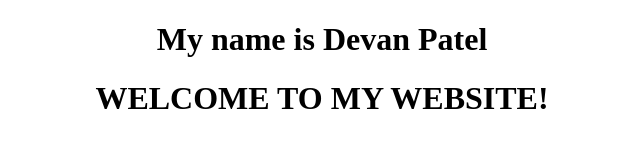
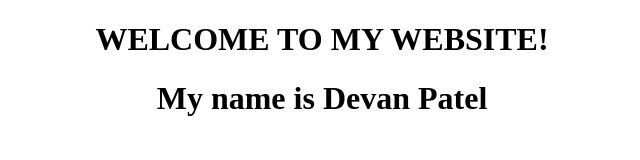
Before and after one commit to dxp5924/dxp5924.github.io, a plain HTML site: page index.html in a window 1280 px wide. Shown: the whole page, without its empty margins (318-958 px from the left). Drawn offline with Linux system fonts and the light colour scheme.

Commit message:
Update index.html

```diff
--- a/index.html
+++ b/index.html
@@ -1,5 +1,5 @@
 
 <!DOCTYPE html>
 <html>
+  <h1 style="text-align:center;font-family:times new roman;">WELCOME TO MY WEBSITE! </h2>
   <h1 style="text-align:center;font-family:signpainter;">My name is Devan Patel </h1>
-  <h1 style="text-align:center;font-family:heiti sc;">WELCOME TO MY WEBSITE! </h2>
```
